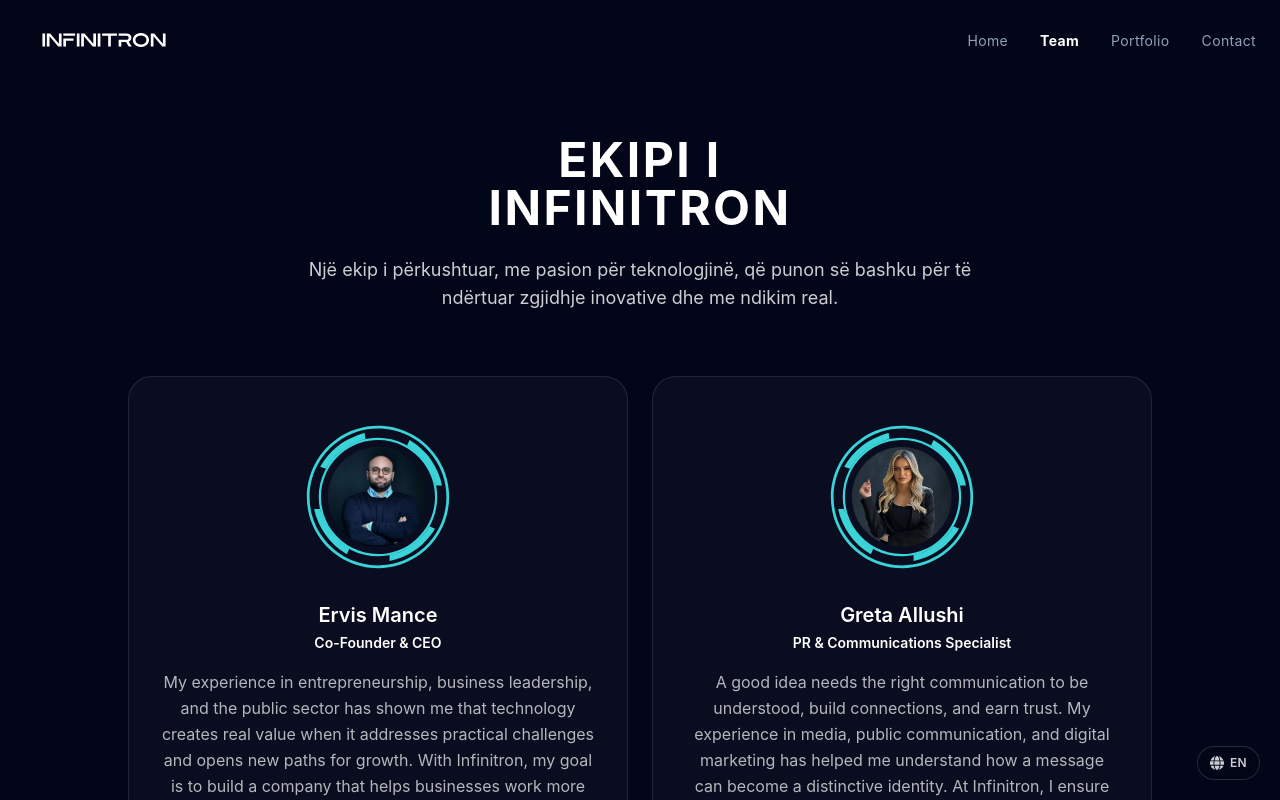
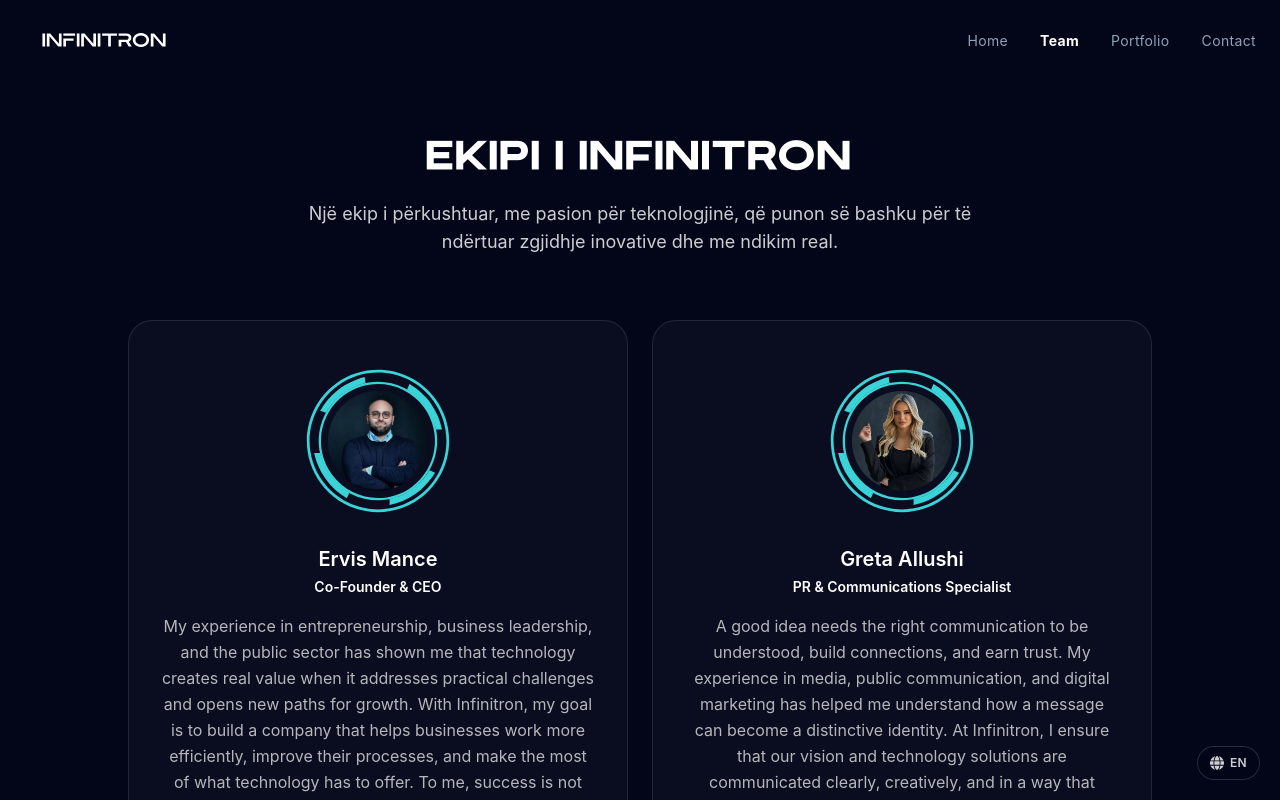
Before and after one commit to infinitron-albania/infinitron-landing, a React (Vite) app: page /team in a window 1280 px wide. Shown: the top 800 px of the page. Built offline with nearby package versions, Linux system fonts and the light colour scheme.

Commit message:
fix: fixed headers

```diff
--- a/src/pages/Contact.tsx
+++ b/src/pages/Contact.tsx
@@ -10,12 +10,12 @@
         <section className='relative overflow-hidden px-6 py-28'>
             <div className="relative max-w-7xl mx-auto">
                 <Reveal className="text-center" reverse={false}>
-                    <h1 className="font-light tracking-[.20em] text-3xl text-cyan-300">
+                    <h1 className="font-light tracking-[.20em] text-lg md:text-xl text-cyan-300 font-bristone">
                         {contact.title}
                     </h1>
                 </Reveal>
                 <Reveal className="text-center" delay={0.1} reverse={false}>
-                    <h2 className="mt-5 font-bold tracking-widest text-4xl text-white">
+                    <h2 className="mt-5 font-bold tracking-widest text-xl md:text-2xl text-white font-bristone">
                         {contact.tagline}
                     </h2>
                 </Reveal>
--- a/src/pages/Team.tsx
+++ b/src/pages/Team.tsx
@@ -9,9 +9,9 @@
         <section className="relative overflow-hidden px-6 py-28">
             <div className="mx-auto max-w-6xl">
                 <Reveal className="text-center" reverse>
-                    <h1 className="mt-6 font-bold uppercase tracking-wider text-5xl md:text-5xl">
-                        {team.titleLine1}
-                        <span className="block text-brand">{team.titleLine2}</span>
+                    <h1 className="mt-6 font-bold uppercase tracking-wider text-3xl md:text-4xl font-bristone">
+                        {team.titleLine1 + ' ' + team.titleLine2}
+
                     </h1>
 
                     <p className="mx-auto mt-6 max-w-2xl text-lg text-white/80 md:text-lg">
```
